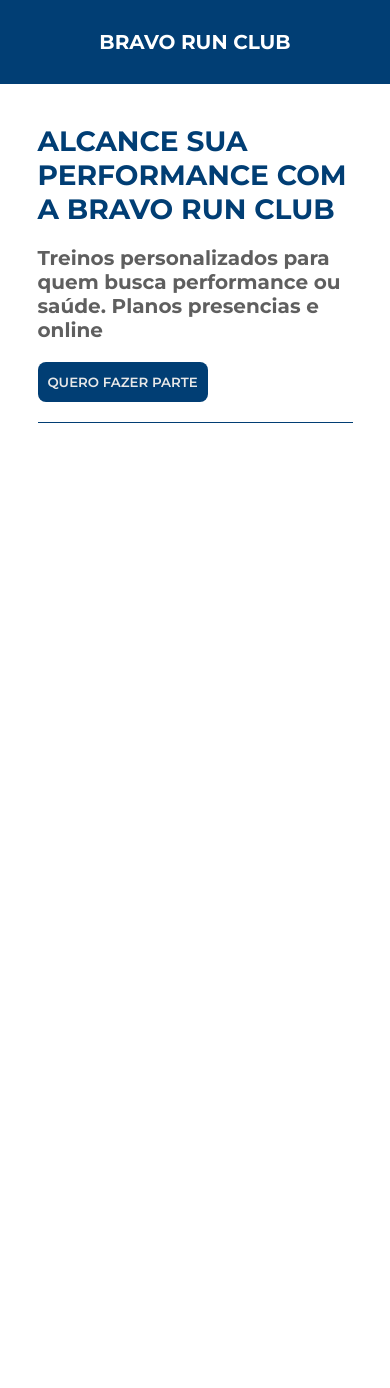
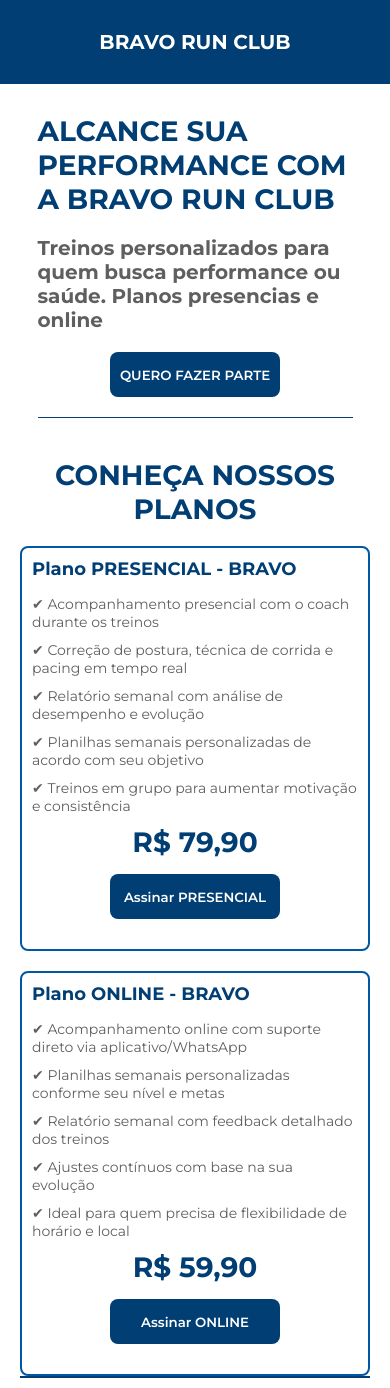
Before and after one commit to cauerg44/assessoria-bravo-run-club-project, a React (Vite) app in the folder frontend/: page / in a window 390 px wide. Before the commit the page ends 844 px from the top, so only its background shows below. Built offline with nearby package versions, Linux system fonts and the light colour scheme.

Commit message:
wip/frotend: cards plans modal into components folder

```diff
--- a/frontend/src/components/ButtonPrimary/styles.css
+++ b/frontend/src/components/ButtonPrimary/styles.css
@@ -1,6 +1,3 @@
 .brc-btn-primary {
-  align-self: baseline;
-  width: 170px;
-  height: 40px;
   margin-bottom: 20px;
 }
--- /dev/null
+++ b/frontend/src/components/ButtonSecondary/styles.css
@@ -0,0 +1,6 @@
+.brc-btn-primary {
+  align-self: baseline;
+  width: 170px;
+  height: 40px;
+  margin-bottom: 20px;
+}
--- /dev/null
+++ b/frontend/src/components/CardPlansModal/index.tsx
@@ -0,0 +1,34 @@
+import './styles.css';
+import ButtonPrimary from "../ButtonPrimary";
+
+export default function CardPlansModal() {
+  return (
+    <>
+      <div className="brc-plans-card-container line-bottom-blue temp-container">
+        <h2>Conheça nossos planos</h2>
+        <div className="brc-plans-card-modal">
+          <div className="brc-plan-card">
+            <h4>Plano PRESENCIAL - BRAVO</h4>
+            <p>✔ Acompanhamento presencial com o coach durante os treinos</p>
+            <p>✔ Correção de postura, técnica de corrida e pacing em tempo real</p>
+            <p>✔ Relatório semanal com análise de desempenho e evolução</p>
+            <p>✔ Planilhas semanais personalizadas de acordo com seu objetivo</p>
+            <p>✔ Treinos em grupo para aumentar motivação e consistência</p>
+            <h5>R$ 79,90</h5>
+            <ButtonPrimary text="Assinar PRESENCIAL" />
+          </div>
+          <div className="brc-plan-card">
+            <h4>Plano ONLINE - BRAVO</h4>
+            <p>✔ Acompanhamento online com suporte direto via aplicativo/WhatsApp</p>
+            <p>✔ Planilhas semanais personalizadas conforme seu nível e metas</p>
+            <p>✔ Relatório semanal com feedback detalhado dos treinos</p>
+            <p>✔ Ajustes contínuos com base na sua evolução</p>
+            <p>✔ Ideal para quem precisa de flexibilidade de horário e local</p>
+            <h5>R$ 59,90</h5>
+            <ButtonPrimary text="Assinar ONLINE" />
+          </div>
+        </div>
+      </div>
+    </>
+  );
+}
--- /dev/null
+++ b/frontend/src/components/CardPlansModal/styles.css
@@ -0,0 +1,98 @@
+.brc-plans-card-container {
+  height: 100%;
+  padding: 0 50px 30px 50px;
+}
+
+.brc-plans-card-container h2 {
+  text-align: center;
+  margin-bottom: 40px;
+  font-size: 32px;
+  color: var(--brc-font-color-secondary);
+  text-transform: uppercase;
+}
+
+.brc-plans-card-modal {
+  display: flex;
+  justify-content: space-between;
+  padding: 0 60px;
+}
+
+.brc-plan-card {
+  display: flex;
+  flex-direction: column;
+  border: 2px solid var(--brc-border-color-secondary);
+  border-radius: 8px;
+  height: 100%;
+  width: 350px;
+  padding: 10px;
+  margin-right: 10px;
+}
+
+.brc-plan-card h4 {
+  font-size: 18px;
+  color: var(--brc-font-color-secondary);
+  margin-bottom: 15px;
+}
+
+.brc-plan-card p {
+  font-size: 14px;
+  color: var(--brc-font-color-tertiary);
+  margin-bottom: 10px;
+}
+
+.brc-plan-card h5 {
+  font-size: 28px;
+  color: var(--brc-font-color-secondary);
+  margin-bottom: 15px;
+  text-align: center;
+}
+
+.brc-plan-card button {
+  align-self: center;
+}
+
+@media(max-width: 970px) {
+  .brc-plans-card-modal {
+    display: flex;
+    flex-direction: column;
+    justify-content: space-between;
+    border-bottom: 1px solid var(--brc-bg-color-primary);
+    padding: 0px;
+  }
+
+  .brc-plan-card {
+    width: 100%;
+    padding: 10px;
+    margin-top: 20px;
+  }
+}
+
+@media(max-width: 576px) {
+  .brc-plans-card-container h2 {
+    font-size: 28px;
+    margin-bottom: 0px;
+  }
+
+  .brc-plans-card-container {
+    height: 100%;
+    padding: 0px;
+    width: 100%;
+  }
+
+  .brc-plans-card-modal {
+    display: flex;
+    flex-direction: column;
+    justify-content: space-between;
+    align-items: center;
+    width: 100%;
+    padding: 0px;
+  }
+
+  .brc-plan-card {
+    border-radius: 8px;
+    height: 100%;
+    width: 100%;
+    padding: 10px;
+    margin-right: 0px;
+  }
+}
--- a/frontend/src/index.css
+++ b/frontend/src/index.css
@@ -7,8 +7,11 @@
   --brc-font-color-primary: #fff;
   --brc-font-color-secondary: #013e74;
   --brc-font-color-tertiary: #5f5f5f;
+  --brc-font-color-quaternary: #0caf1d;
+  --brc-font-color-quintanary: #0057a3;
 
   --brc-border-color-primary: #013e74;
+  --brc-border-color-secondary: #0057a3;
 }
 
 * {
@@ -42,14 +45,23 @@
 /* button styles */
 
 .brc-btn-primary {
-  align-self: center;
   background-color: var(--brc-bg-color-primary);
-  color: var(--brc-bg-color-secondary);
+  color: var(--brc-font-color-primary);
   border: none;
   border-radius: 8px;
   width: 170px;
   height: 45px;
   font-weight: 600;
+}
+
+.brc-btn-secondary {
+  color: var(--brc-font-color-secondary);
+  background-color: var(--brc-bg-color-secondary);
+  border: 2px solid var(--brc-border-color-primary);
+  border-radius: 8px;
+  width: 170px;
+  height: 45px;
+  font-weight: 700;
 }
 
 /* border styles */
--- a/frontend/src/routes/ClientHome/index.tsx
+++ b/frontend/src/routes/ClientHome/index.tsx
@@ -1,4 +1,4 @@
-
+import CardPlansModal from "../../components/CardPlansModal";
 import Header from "../../components/Header";
 import HomeCard from "../../components/HomeCard";
 import './styles.css';
@@ -12,6 +12,9 @@
         <section id="brc-motivational-section">
           <HomeCard />
         </section>
+        <section id="brc-home-plans-section">
+          <CardPlansModal />
+        </section>
       </main>
     </>
   );
--- a/frontend/src/routes/ClientHome/styles.css
+++ b/frontend/src/routes/ClientHome/styles.css
@@ -1,3 +1,7 @@
 #brc-motivational-section {
-  padding: 20px 0;
+  padding: 10px 0;
 }
+
+#brc-home-plans-section {
+  padding: 10px 0;
+}
```
Also changed, not shown: frontend/src/components/ButtonSecondary/index.tsx (added, +11 -0 lines).
